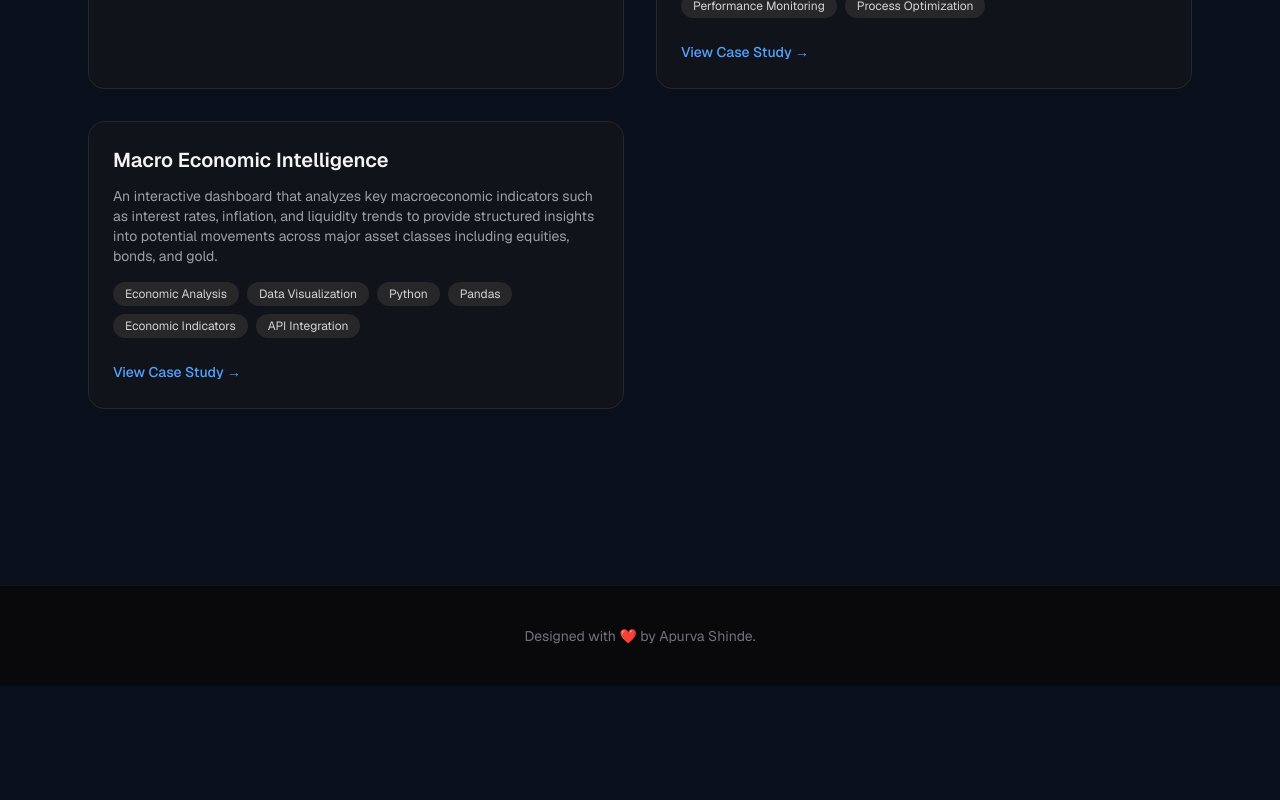
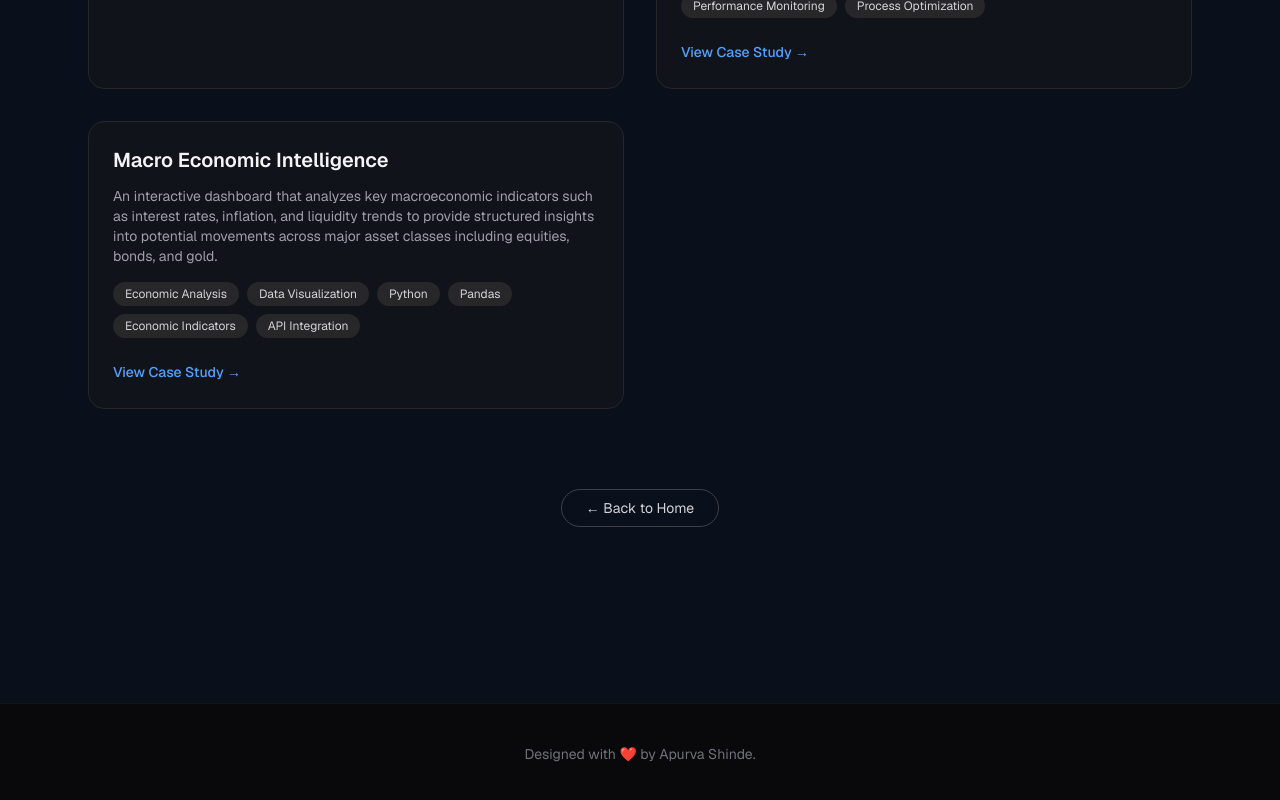
Before and after one commit to Apurv-Shinde11/Portfolio, a Next.js app: page /projects/analysis in a window 1280 px wide. Shown: the part 928-1728 px from the top of the page. Before the commit the page ends 1614 px from the top, so only its background shows below. Built offline with nearby package versions, Linux system fonts and the light colour scheme.

Commit message:
Initial portfolio deployment

```diff
--- a/app/projects/analysis/page.tsx
+++ b/app/projects/analysis/page.tsx
@@ -92,6 +92,16 @@ export default function AnalysisProjects() {
 
             </div>
 
+            {/* Back to Home Button */}
+            <div className="mt-20 flex justify-center">
+                <Link
+                    href="/"
+                    className="rounded-full border border-zinc-700 px-6 py-2 text-sm text-zinc-300 transition hover:border-blue-400 hover:text-blue-400"
+                >
+                    ← Back to Home
+                </Link>
+            </div>
+
         </main>
     );
 }
--- a/app/projects/coding/page.tsx
+++ b/app/projects/coding/page.tsx
@@ -100,6 +100,16 @@ export default function CodingProjects() {
 
             </div>
 
+            {/* Back to Home Button */}
+            <div className="mt-20 flex justify-center">
+                <Link
+                    href="/"
+                    className="rounded-full border border-zinc-700 px-6 py-2 text-sm text-zinc-300 transition hover:border-blue-400 hover:text-blue-400"
+                >
+                    ← Back to Home
+                </Link>
+            </div>
+
         </main>
     );
 }
--- a/components/sections/AboutSnapshot.tsx
+++ b/components/sections/AboutSnapshot.tsx
@@ -1,6 +1,7 @@
 "use client";
 
 import Image from "next/image";
+import Link from "next/link";
 
 export default function Resume() {
   return (
@@ -65,6 +66,16 @@ export default function Resume() {
 
       </div>
 
+      {/* Back to Home Button */}
+      <div className="mt-20 flex justify-center">
+        <Link
+          href="/"
+          className="rounded-full border border-zinc-700 px-6 py-2 text-sm text-zinc-300 transition hover:border-blue-400 hover:text-blue-400"
+        >
+          ← Back to Home
+        </Link>
+      </div>
+
     </section>
   );
 }
--- a/components/sections/Hero.tsx
+++ b/components/sections/Hero.tsx
@@ -136,7 +136,7 @@ export default function Hero() {
 
             {/* Resume hint */}
             <p className="text-xs text-zinc-500 pt-1">
-              Resume available inside the About section.
+              Resume available inside the About Me button.
             </p>
 
           </div>
```
